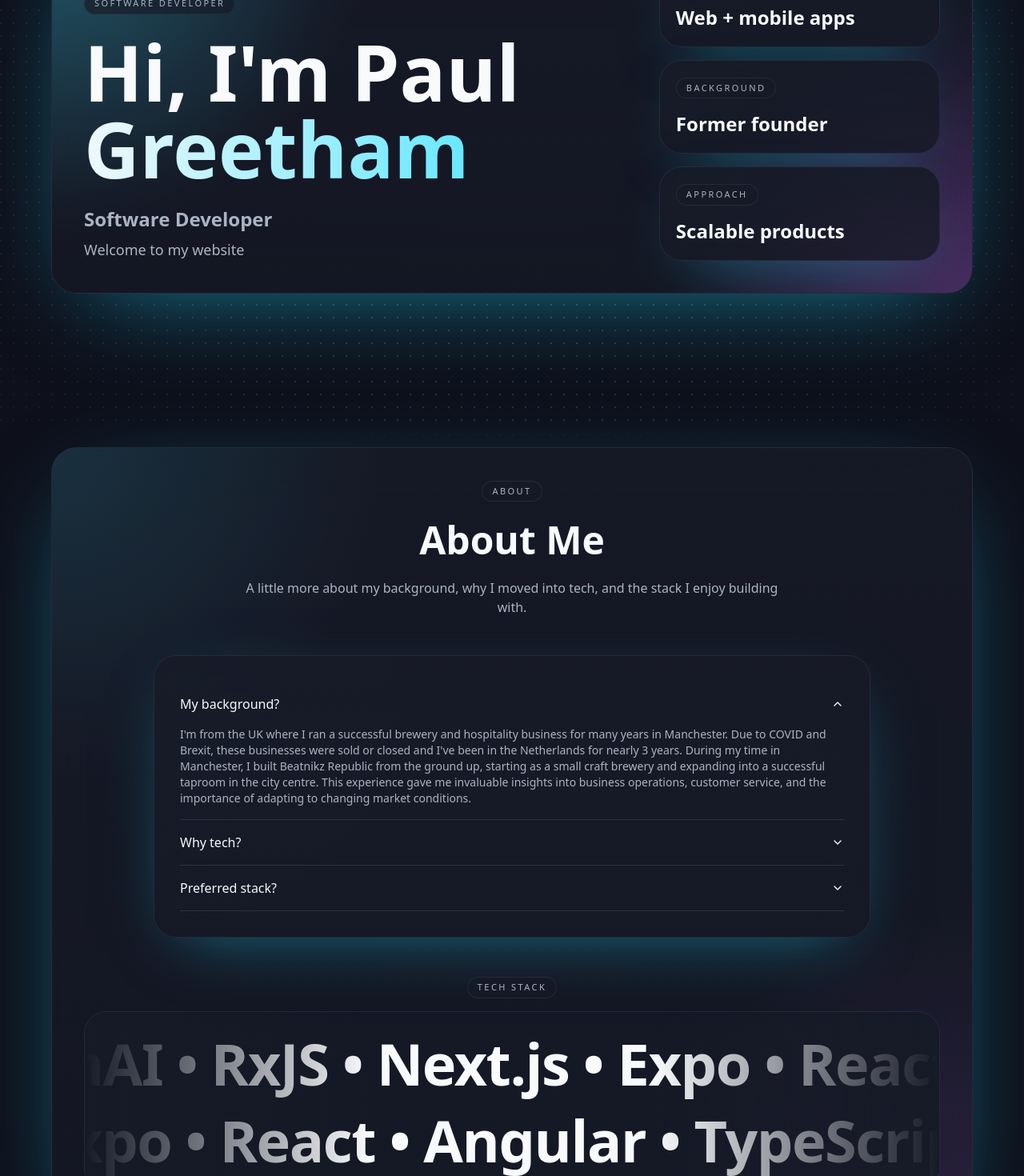
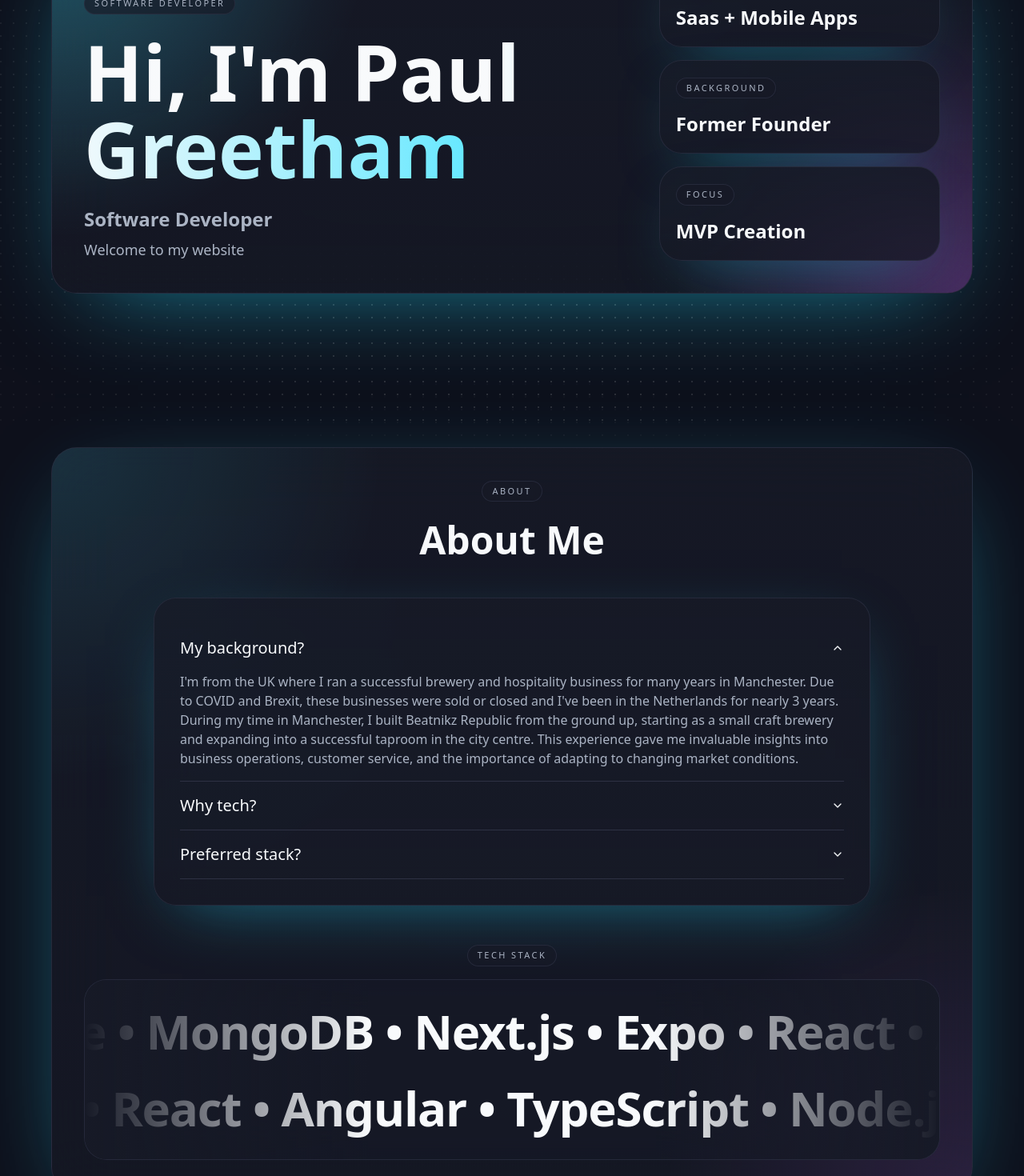
Before and after one commit to PaulGreetham/paul-greetham, a Next.js app: page / in a window 1280 px wide. Shown: the part 260-1730 px from the top of the page at 80% size. Built offline with nearby package versions, Linux system fonts and the light colour scheme.

Commit message:
design updated

```diff
--- a/src/components/sections/about.tsx
+++ b/src/components/sections/about.tsx
@@ -3,7 +3,6 @@
 import { DotPattern } from "@/components/ui/dot-pattern"
 import { typography } from "@/lib/typography"
 import { cn } from "@/lib/utils"
-import { techIcons } from "@/config/tech-icons"
 import { VelocityScroll } from "@/components/ui/scroll-based-velocity"
 import { motion } from "motion/react"
 import {
@@ -17,14 +16,11 @@ export function AboutSection() {
   const mainTechnologies = [
     "Next.js", "Expo", "React", "Angular", "TypeScript", "Node.js",
     "Tailwind CSS", "Shadcn", "MUI", "SCSS", "Docker", "Jest", "Cypress", "Vercel",
-    "Github", "Gitlab", "Figma", "Supabase", "Youtube", "Axios", "CSS", "OpenAI", "RxJS"
+    "Github", "Gitlab", "Figma", "Supabase", "Youtube", "Axios", "CSS", "OpenAI", "RxJS",
+    "RevenueCat", "Firebase", "Mapbox", "GeoJSON", "Stripe", "MongoDB",
   ]
 
-  // Create tech string with icons
-  const techString = mainTechnologies.map(tech => {
-    const icon = techIcons[tech]
-    return `${icon.name} `
-  }).join(' • ') + ' • '
+  const techString = mainTechnologies.join(" • ") + " • "
 
   return (
     <section id="about" className="section-shell">
@@ -37,9 +33,6 @@ export function AboutSection() {
         >
           <div className="glass-chip">About</div>
           <h2 className={cn(typography.h2, "mx-auto max-w-2xl")}>About Me</h2>
-          <p className="mx-auto max-w-2xl text-sm leading-7 text-muted-foreground md:text-base">
-            A little more about my background, why I moved into tech, and the stack I enjoy building with.
-          </p>
         </motion.div>
 
         <motion.div
--- a/src/components/sections/hero.tsx
+++ b/src/components/sections/hero.tsx
@@ -63,16 +63,16 @@ export function HeroSection() {
               className="grid gap-4 sm:grid-cols-3 lg:grid-cols-1"
             >
               <div className="glass-card p-5">
-                <p className="glass-chip mb-4">Focus</p>
-                <p className="text-2xl font-semibold">Web + mobile apps</p>
+                <p className="glass-chip mb-4">Product</p>
+                <p className="text-2xl font-semibold">Saas + Mobile Apps</p>
               </div>
               <div className="glass-card p-5">
                 <p className="glass-chip mb-4">Background</p>
-                <p className="text-2xl font-semibold">Former founder</p>
+                <p className="text-2xl font-semibold">Former Founder</p>
               </div>
               <div className="glass-card p-5">
-                <p className="glass-chip mb-4">Approach</p>
-                <p className="text-2xl font-semibold">Scalable products</p>
+                <p className="glass-chip mb-4">Focus</p>
+                <p className="text-2xl font-semibold">MVP Creation</p>
               </div>
             </motion.div>
           </div>
--- a/src/components/ui/accordion.tsx
+++ b/src/components/ui/accordion.tsx
@@ -28,7 +28,7 @@ const AccordionTrigger = React.forwardRef<
     <AccordionPrimitive.Trigger
       ref={ref}
       className={cn(
-        "flex flex-1 items-center justify-between py-4 font-medium transition-all hover:underline [&[data-state=open]>svg]:rotate-180",
+        "flex flex-1 items-center justify-between py-4 font-medium text-xl transition-all hover:underline [&[data-state=open]>svg]:rotate-180",
         className
       )}
       {...props}
@@ -46,7 +46,7 @@ const AccordionContent = React.forwardRef<
 >(({ className, children, ...props }, ref) => (
   <AccordionPrimitive.Content
     ref={ref}
-    className="overflow-hidden text-sm transition-all data-[state=closed]:animate-accordion-up data-[state=open]:animate-accordion-down"
+    className="overflow-hidden text-md transition-all data-[state=closed]:animate-accordion-up data-[state=open]:animate-accordion-down"
     {...props}
   >
     <div className={cn("pb-4 pt-0", className)}>{children}</div>
--- a/src/components/ui/scroll-based-velocity.tsx
+++ b/src/components/ui/scroll-based-velocity.tsx
@@ -110,7 +110,7 @@ export function VelocityScroll({
   return (
     <div
       className={cn(
-        "relative w-full text-7xl font-bold tracking-[-0.02em] md:text-7xl md:leading-[6rem]",
+        "relative w-full text-7xl font-bold tracking-[-0.02em] md:text-6xl md:leading-[6rem]",
         className,
       )}
       {...props}
```
